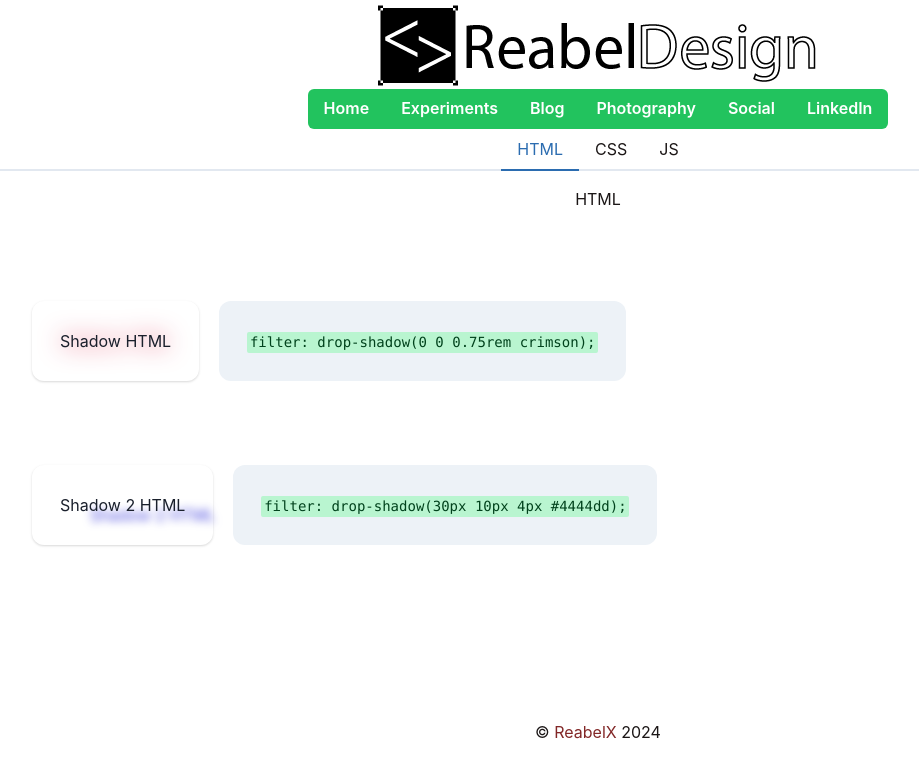
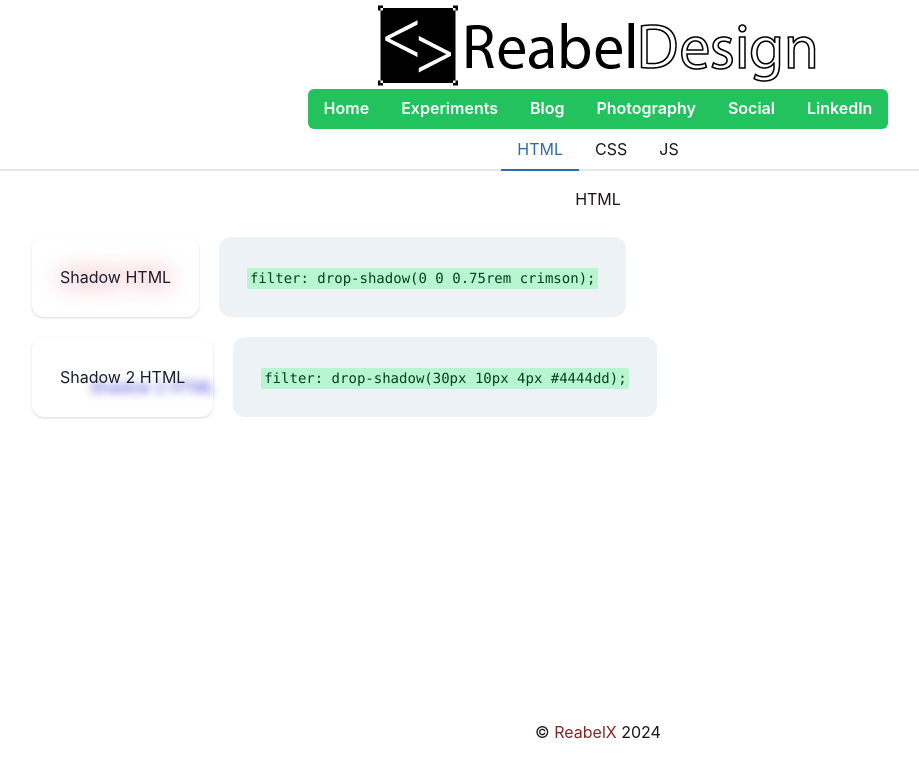
Before and after one commit to reabel/reabeldesign, a React (Vite) app: page /experiments in a window 1280 px wide. Shown: the top 778 px of the page, without its empty margins (42-961 px from the left). Built offline with nearby package versions, Linux system fonts and the light colour scheme.

Commit message:
cleanup, adjusting margins

```diff
--- a/src/components/Home.tsx
+++ b/src/components/Home.tsx
@@ -7,6 +7,7 @@ class Home extends Component {
         <Text id="home"
           fontSize="xl"
           fontWeight="bold"
+          style={{margin: "5% 10%"}}
         >
           Hi! I'm Ryan, a Full Stack Developer from Ontario, Canada. This site is designed to be a
           portolio portal for various experiments and projects that I have in progress. It's a work-in-progress and
--- a/src/components/experiments.css
+++ b/src/components/experiments.css
@@ -1,7 +1,7 @@
 /* Main CSS for experiments*/
 
 .experi-container {
-    margin: 5%;
+    margin: 0 5% 0 5%;
     display: flex;
     flex-direction: row;
     flex-wrap: nowrap;
```
Also changed, not shown: src/components/Experiments.tsx (+0 -7 lines).
